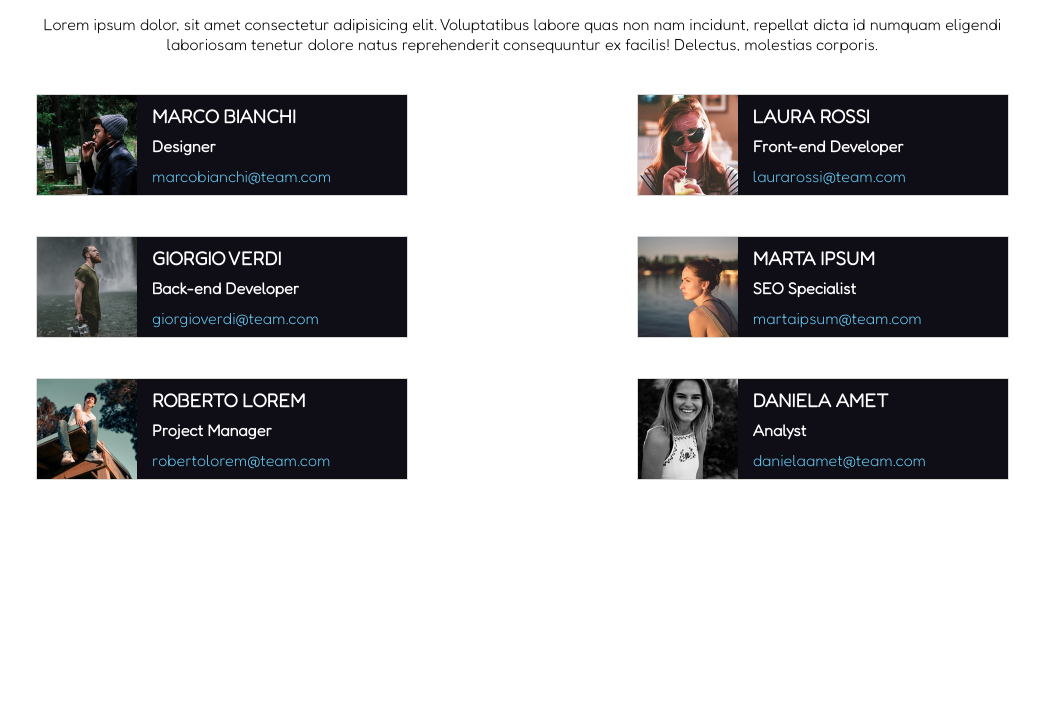
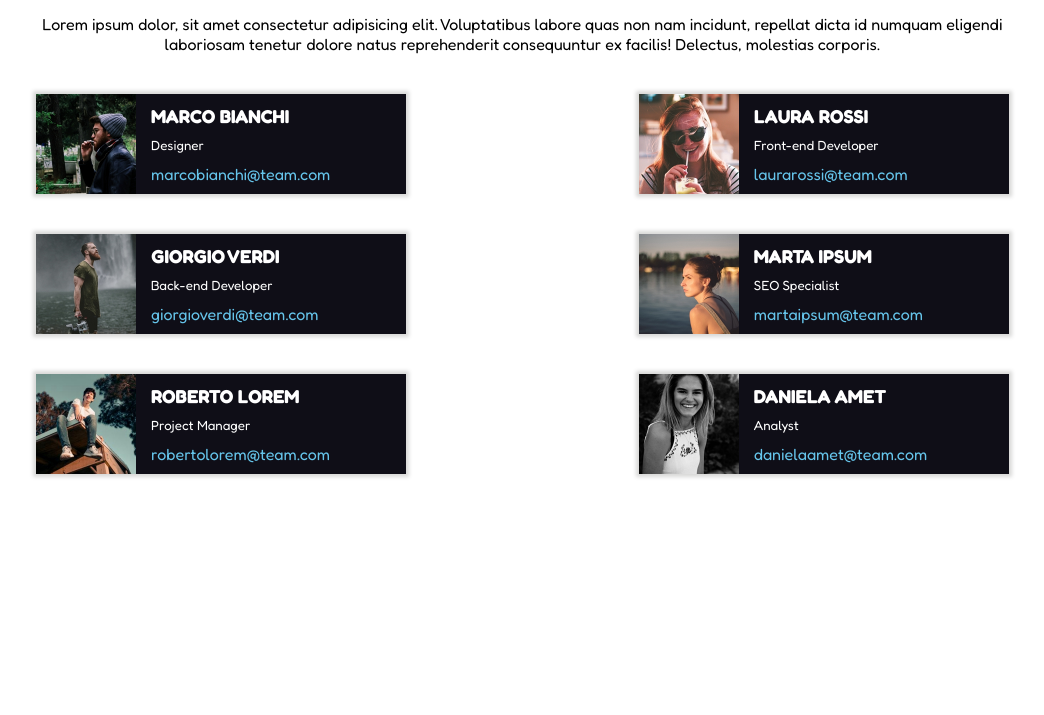
Before and after one commit to MattiaVerardi/html-css-flex-cards, a plain HTML site: page index.html in a window 1280 px wide. Shown: the part 85-800 px from the top of the page, without its empty margins (134-1178 px from the left). Drawn offline with Linux system fonts and the light colour scheme.

Commit message:
Consegna

```diff
--- a/index.html
+++ b/index.html
@@ -6,7 +6,8 @@
     <meta name="viewport" content="width=device-width, initial-scale=1.0">
     <link rel="preconnect" href="https://fonts.googleapis.com">
     <link rel="preconnect" href="https://fonts.gstatic.com" crossorigin>
-    <link href="https://fonts.googleapis.com/css2?family=Fredoka:wght@300&display=swap" rel="stylesheet">
+    <link href="https://fonts.googleapis.com/css2?family=Fredoka:wght@400;700&display=swap"
+      rel="stylesheet"/>
 
     <link rel="stylesheet" href="style.css">
     <title>Meet Our Team</title>
@@ -32,7 +33,7 @@
                 </div>
                 <div class="item-flex-2">
                     <h3>MARCO BIANCHI</h3>
-                    <h4>Designer</h4>
+                    <h5>Designer</h5>
                     <a href="#">marcobianchi@team.com</a>
                 </div>
             </div>
@@ -42,7 +43,7 @@
                 </div>
                 <div class="item-flex-2">
                     <h3>LAURA ROSSI</h3>
-                    <h4>Front-end Developer</h4>
+                    <h5>Front-end Developer</h5>
                     <a href="#">laurarossi@team.com</a>
                 </div>
             </div>
@@ -52,7 +53,7 @@
                 </div>
                 <div class="item-flex-2">
                     <h3>GIORGIO VERDI</h3>
-                    <h4>Back-end Developer</h4>
+                    <h5>Back-end Developer</h5>
                     <a href="#">giorgioverdi@team.com</a>
                 </div>
             </div>
@@ -62,7 +63,7 @@
                 </div>
                 <div class="item-flex-2">
                     <h3>MARTA IPSUM</h3>
-                    <h4>SEO Specialist</h4>
+                    <h5>SEO Specialist</h5>
                     <a href="#">martaipsum@team.com</a>
                 </div>
             </div>
@@ -72,7 +73,7 @@
                 </div>
                 <div class="item-flex-2">
                     <h3>ROBERTO LOREM</h3>
-                    <h4>Project Manager</h4>
+                    <h5>Project Manager</h5>
                     <a href="#">robertolorem@team.com</a>
                 </div>
             </div>
@@ -82,7 +83,7 @@
                 </div>
                 <div class="item-flex-2">
                     <h3>DANIELA AMET</h3>
-                    <h4>Analyst</h4>
+                    <h5>Analyst</h5>
                     <a href="#">danielaamet@team.com</a>
                 </div>
             </div>
--- a/style.css
+++ b/style.css
@@ -20,8 +20,12 @@ h1 {
 p {
     text-align: center;
 }
-h3, h4 {
+
+h3, h5 {
     color: white;
+}
+h5 {
+    font-weight: normal;
 }
 a {
     text-decoration: none;
@@ -38,10 +42,10 @@ a {
 }
 .item {
     display: flex;
-    border: 1px solid #d9d9d8;
     margin-bottom: 40px;
+    box-shadow: 0px 0px 4px 3px #d8d8d7;
+}
 
-}
 .item-flex-1 {
     display: flex;
     height: 100px;
```
